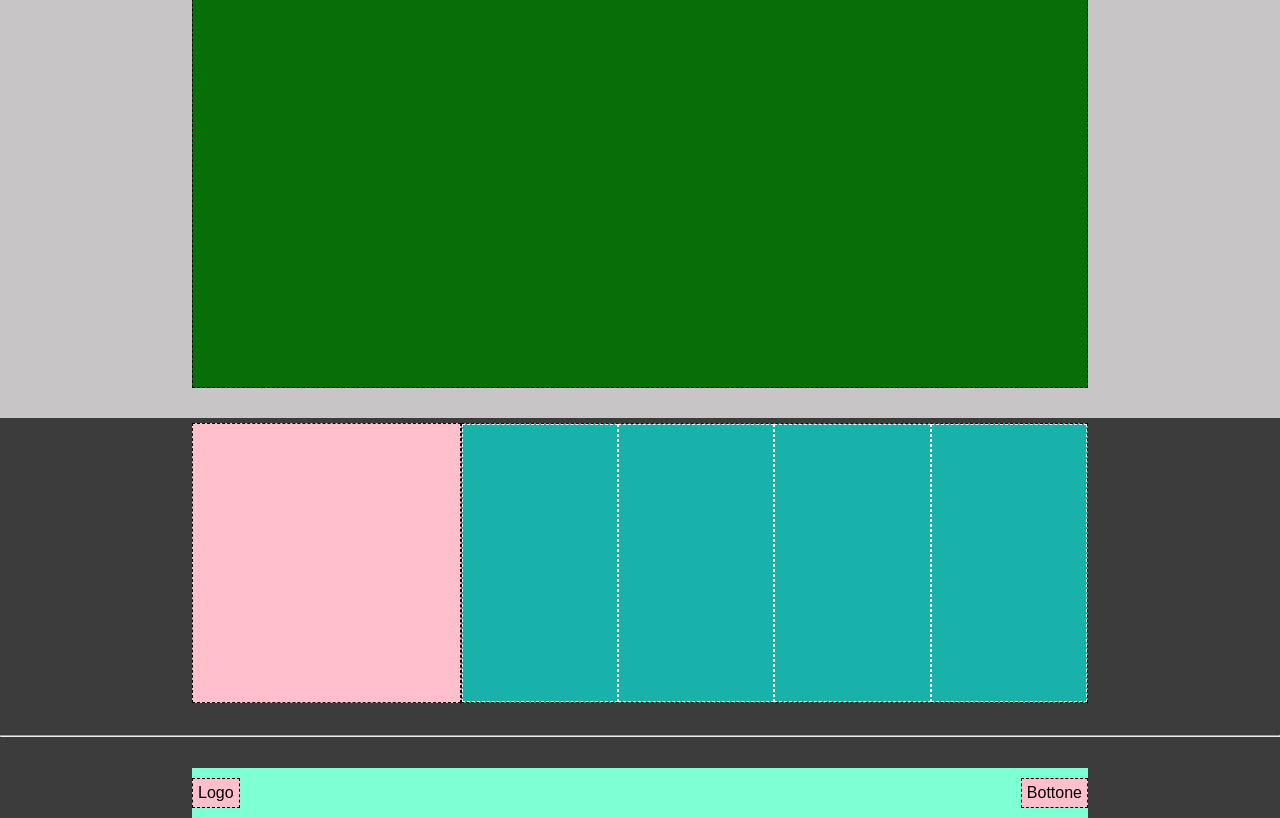
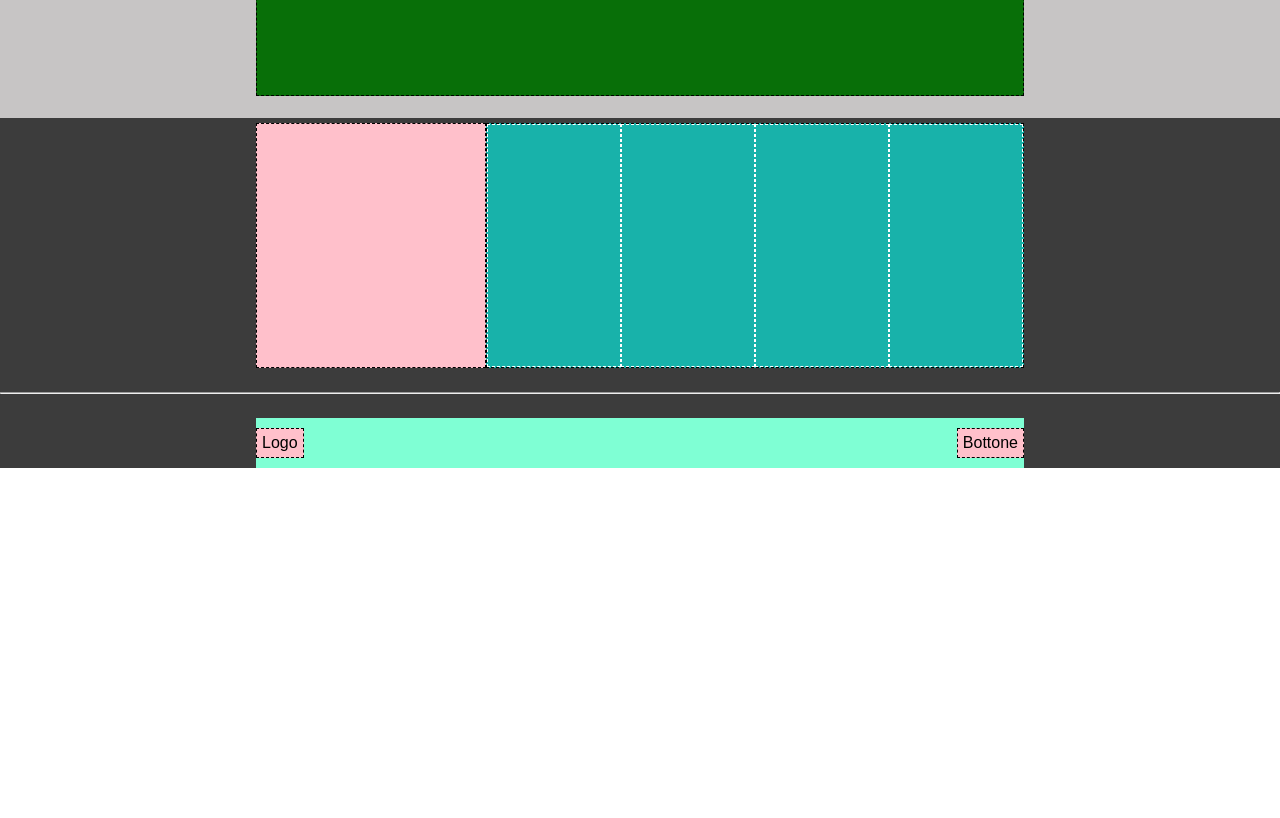
Before and after one commit to giuseppe-lisi/htmlcss-struttura-discord, a plain HTML site: page index.html in a window 1280 px wide. Shown: the part 1600-2418 px from the top of the page. After the commit the page ends 2068 px from the top, so only its background shows below. Drawn offline with Linux system fonts and the light colour scheme.

Commit message:
fixate un paio di misure

```diff
--- a/style.css
+++ b/style.css
@@ -14,7 +14,7 @@ body {
     display: flex;
     justify-content: center;
     align-items: center;
-    width: 70%;
+    width: 60%;
 }
 
 .dashed {
@@ -71,7 +71,7 @@ header {
 .header-box {
     background-color: rgb(235, 128, 212);
     height: 80%;
-    width: 60%;
+    width: 50%;
 }
 
 /* CORPO */
@@ -80,7 +80,7 @@ header {
     display: flex;
     justify-content: center;
 
-    height: 350px;
+    height: 300px;
 }
 
 /* box contenuto */
@@ -112,7 +112,7 @@ header {
 /* sezione finale */
 
 #last-section {
-    height: 600px;
+    height: 450px;
 }
 
 .green-box {
@@ -130,27 +130,29 @@ footer {
     justify-content: space-between;
 
     background-color: rgb(60, 60, 60);
-    height: 400px;
+    height: 350px;
 }
 
 #footer-section {
     height: 70%;
-    align-items: flex-start;
-    margin: 5px 0 0 0;
+    margin-top: 5px;
 }
 
 .footer-pink-box {
     width: 30%;
     height: 100%;
+
     background-color: pink;
 }
 
 .footer-cyan-section {
     display: flex;
     justify-content: center;
-    background-color: rgb(24, 178, 170);
+
     width: 70%;
     height: 100%;
+
+    background-color: rgb(24, 178, 170);
 }
 
 .footer-cyan-box {
@@ -160,15 +162,14 @@ footer {
 
 hr {
     width: 100%;
-    margin: 15px 0;
 }
 
 .page-bottom {
     display: flex;
     justify-content: space-between;
+    height: 50px;
+
     background-color: aquamarine;
-
-    height: 50px;
 }
 
 .footer-logo,
```
Also changed, not shown: index.html (+2 -0 lines).
